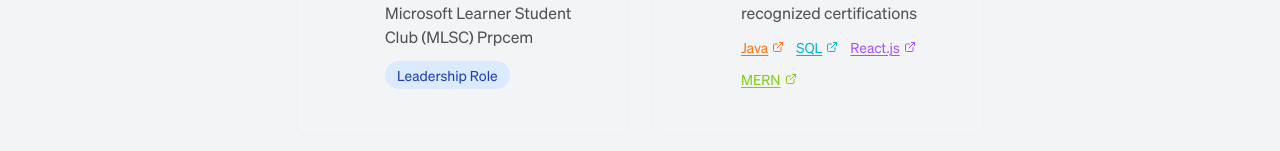
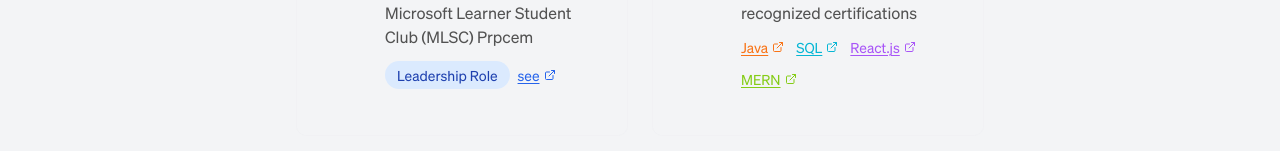
Before and after one commit to Sujal2308/portfolio01, a React (Vite) app: page / in a window 1280 px wide. Shown: the part 2627-2778 px from the top of the page. Built offline with nearby package versions, Linux system fonts and the light colour scheme; a web font is replaced by a local one.

Commit message:
feat: enhance App component with orbit/grid toggle and update Skills display; improve Activities highlight section with link

```diff
--- a/src/features/activities/Activities.tsx
+++ b/src/features/activities/Activities.tsx
@@ -94,9 +94,22 @@ export function Activities({ className }: ActivitiesProps) {
                       {activity.description}
                     </p>
                     {activity.highlight && (
-                      <span className="inline-flex items-center px-3 py-1 rounded-full text-sm font-medium bg-blue-100 text-blue-800 dark:bg-blue-900/20 dark:text-blue-400 mb-3">
-                        {activity.highlight}
-                      </span>
+                      <div className="flex items-center gap-2 mb-3">
+                        <span className="inline-flex items-center px-3 py-1 rounded-full text-sm font-medium bg-blue-100 text-blue-800 dark:bg-blue-900/20 dark:text-blue-400">
+                          {activity.highlight}
+                        </span>
+                        {activity.title === "Web Dev Lead" && (
+                          <a
+                            href="https://drive.google.com/file/d/1hqkhu6YYxUHZ-JK6sUuXGdK82coR5jpI/view?usp=drive_link"
+                            target="_blank"
+                            rel="noopener noreferrer"
+                            className="inline-flex items-center gap-1 text-sm font-medium text-blue-600 dark:text-blue-400 underline decoration-1 underline-offset-2 transition-opacity hover:opacity-70"
+                          >
+                            see
+                            <ExternalLink size={12} />
+                          </a>
+                        )}
+                      </div>
                     )}
                     {activity.certifications && (
                       <div className="flex flex-wrap gap-3 mt-3">
--- a/src/features/skills/Skills.tsx
+++ b/src/features/skills/Skills.tsx
@@ -29,9 +29,18 @@ export function Skills() {
   const inner = logos.slice(outerCount);
 
   return (
-    <div>
-      <div className="relative flex h-[300px] w-[300px] flex-col items-center justify-center overflow-hidden">
-        <OrbitingCircles iconSize={40} radius={120} speed={0.5}>
+    <div
+      className="w-full flex justify-center items-center"
+      style={{ minHeight: 300 }}
+    >
+      <div className="relative" style={{ width: 300, height: 300 }}>
+        <div className="w-full h-full flex items-center justify-center overflow-hidden">
+          <OrbitingCircles
+            iconSize={40}
+            radius={120}
+            speed={0.5}
+            className="-ml-4"
+          >
             {outer.map(({ name, scale = 1.0 }) => (
               <img
                 key={name}
@@ -43,7 +52,13 @@ export function Skills() {
               />
             ))}
           </OrbitingCircles>
-        <OrbitingCircles iconSize={36} radius={60} reverse speed={0.4}>
+          <OrbitingCircles
+            iconSize={36}
+            radius={60}
+            reverse
+            speed={0.4}
+            className="-ml-4"
+          >
             {inner.map(({ name, scale = 1.0 }) => (
               <img
                 key={name}
@@ -57,5 +72,6 @@ export function Skills() {
           </OrbitingCircles>
         </div>
       </div>
+    </div>
   );
 }
```
Also changed, not shown: src/features/tech-skills/data.ts (added). Lines whose indentation alone changed are shown as unchanged.
